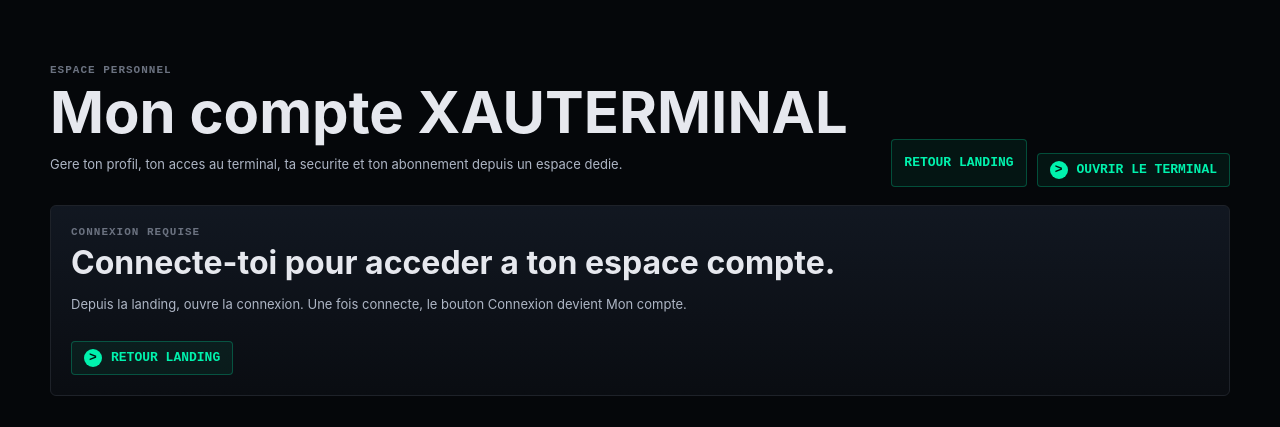
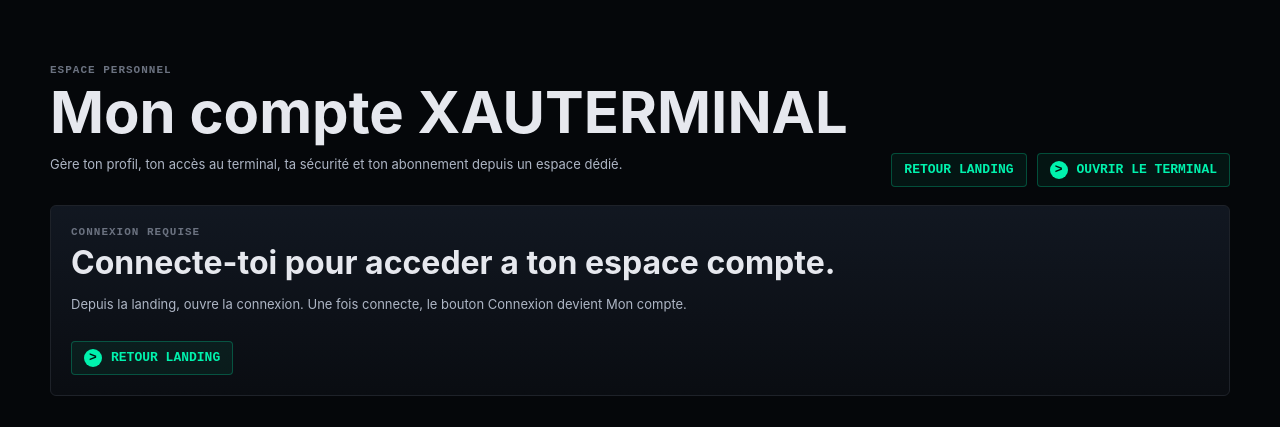
Before and after one commit to datchack/backend, a FastAPI app: page /account in a window 1280 px wide. Shown: the part 55-482 px from the top of the page. Run offline with FastAPI, Linux system fonts and the light colour scheme; parts of the project's set-up code (start-up, migrations or seed data) failed here and were passed over; some libraries are stand-ins or nearby versions.

Commit message:
Polish account page hero

```diff
--- a/static/css/landing.css
+++ b/static/css/landing.css
@@ -842,9 +842,15 @@
 
 .account-hero-actions {
     display: flex;
+    align-items: center;
     flex-wrap: wrap;
     justify-content: flex-end;
     gap: 10px;
+}
+
+.account-hero-actions .resource-cta,
+.account-hero-actions .resource-link-button {
+    margin-top: 0;
 }
 
 .account-dashboard {
--- a/templates/account.html
+++ b/templates/account.html
@@ -26,7 +26,7 @@
             <div>
                 <div class="landing-kicker">ESPACE PERSONNEL</div>
                 <h1>Mon compte XAUTERMINAL</h1>
-                <p>Gere ton profil, ton acces au terminal, ta securite et ton abonnement depuis un espace dedie.</p>
+                <p>Gère ton profil, ton accès au terminal, ta sécurité et ton abonnement depuis un espace dédié.</p>
             </div>
             <div class="account-hero-actions">
                 <a class="resource-link-button" href="/">Retour landing</a>
```
